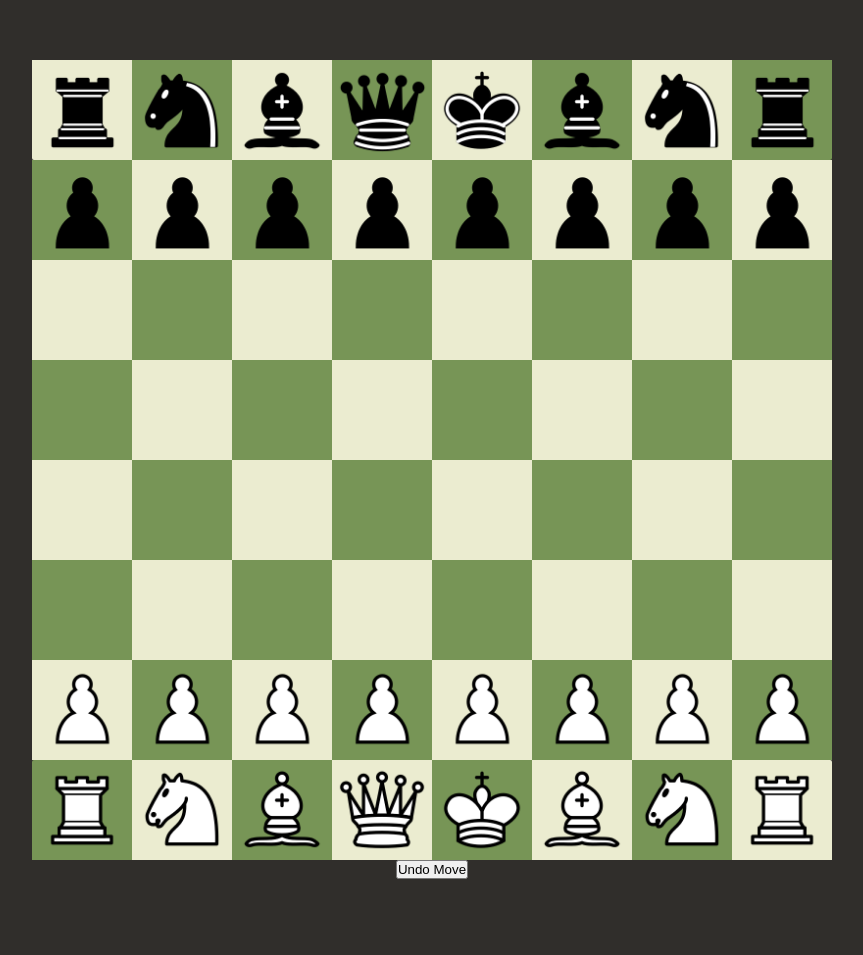
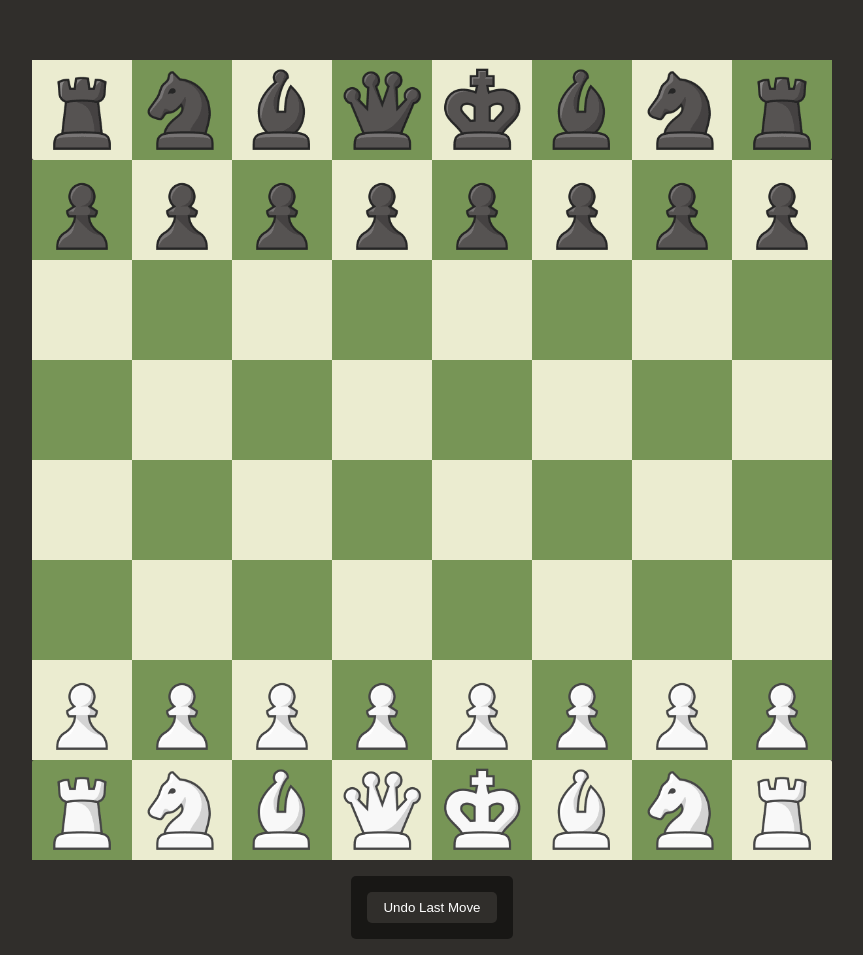
Before and after one commit to Pendletontw/basicallyChess, a website with bundled scripts: page packages/web/index.html in a window 1280 px wide. Shown: the part 140-1095 px from the top of the page, without its empty margins (208-1071 px from the left). Before the commit the page ends 1019 px from the top, so only its background shows below. Built offline with nearby package versions, Linux system fonts and the light colour scheme; what @trent/core would draw is missing.

Commit message:
adding chessdotcom styles

```diff
--- a/packages/web/app/chess.ts
+++ b/packages/web/app/chess.ts
@@ -24,8 +24,7 @@ class ChessManager {
             foundError = true;
         }
         finally {
-            BoardManager.populateBoardFromChess(this.chess.board);
-            UIManager.updateTurn(this.chess.turn);
+            this.updateBoard();
         }
         return foundError;
     }
@@ -35,9 +34,18 @@ class ChessManager {
             this.chess.undo();
         } catch (error) { }
         finally {
-            BoardManager.populateBoardFromChess(this.chess.board);
-            UIManager.updateTurn(this.chess.turn);
+            this.updateBoard();
         }
+    }
+
+    public updateBoard() {
+        BoardManager.populateBoardFromChess(this.chess.board);
+        BoardManager.unhighlightLastMoves();
+        if(this.chess.history.length !== 0) {
+            const last = this.chess.history.length - 1;
+            BoardManager.highlightMove(this.chess.history[last]);
+        }
+        UIManager.updateTurn(this.chess.turn);
     }
 
     public getTurn(): Color {
--- a/packages/web/app/dndv2.ts
+++ b/packages/web/app/dndv2.ts
@@ -108,6 +108,7 @@ class ChessboardDragController {
         const position: number = this._findPositionOfElement(target);
         const error = this._attemptToMakeMove(position);
         if(error) {
+            this.dragged.piece.remove();
             this._resetDragPieceStyles();
         } else {
             this._resetDragState();
@@ -181,6 +182,7 @@ class ChessboardDragController {
     private _attemptToMakeMove(position: number): boolean {
         if(this.dragged.from === null)
             return false;
+
         return this.chessManager.makeMove(this.dragged.from, position);
     }
 
@@ -211,7 +213,6 @@ class ChessboardDragController {
     private _resetDragPieceStyles() {
         if (this.dragged.piece) {
             this.dragged.piece.style.cssText = '';
-            this.dragged.square?.classList.remove("active");
             this.currentSquare?.classList.remove("drag-over");
         }
     }
@@ -220,6 +221,7 @@ class ChessboardDragController {
         if (this.dragged.piece) {
             this._resetDragPieceStyles();
             this._unhighlightTargetSquares(this.dragged.legals);
+            this.dragged.square?.classList.remove("active");
             if(removePiece)
                 this.dragged.piece.remove();
             this.dragged = structuredClone(DRAGGED_DEFAULT);
--- a/packages/web/index.html
+++ b/packages/web/index.html
@@ -12,56 +12,55 @@
     <title>Chess Engine</title>
 </head>
 <body>
-    <p id="turn"></p>
     <div id="board" class="board" style="transform: rotateX(180deg)">
         <div class="square black" style="transform: rotateX(180deg)">
-            <img src="./assets/pieces/standard/W/r.png" alt="">
+            <img src="./assets/pieces/chessdotcom/W/r.png" alt="">
         </div>
         <div class="square white" style="transform: rotateX(180deg)">
-            <img src="./assets/pieces/standard/W/n.png" alt="">
+            <img src="./assets/pieces/chessdotcom/W/n.png" alt="">
         </div>
         <div class="square black" style="transform: rotateX(180deg)">
-            <img src="./assets/pieces/standard/W/b.png" alt="">
+            <img src="./assets/pieces/chessdotcom/W/b.png" alt="">
         </div>
         <div class="square white" style="transform: rotateX(180deg)">
-            <img src="./assets/pieces/standard/W/q.png" alt="">
+            <img src="./assets/pieces/chessdotcom/W/q.png" alt="">
         </div>
         <div class="square black" style="transform: rotateX(180deg)">
-            <img src="./assets/pieces/standard/W/k.png" alt="">
+            <img src="./assets/pieces/chessdotcom/W/k.png" alt="">
         </div>
         <div class="square white" style="transform: rotateX(180deg)">
-            <img src="./assets/pieces/standard/W/b.png" alt="">
+            <img src="./assets/pieces/chessdotcom/W/b.png" alt="">
         </div>
         <div class="square black" style="transform: rotateX(180deg)">
-            <img src="./assets/pieces/standard/W/n.png" alt="">
+            <img src="./assets/pieces/chessdotcom/W/n.png" alt="">
         </div>
         <div class="square white" style="transform: rotateX(180deg)">
-            <img src="./assets/pieces/standard/W/r.png" alt="">
+            <img src="./assets/pieces/chessdotcom/W/r.png" alt="">
         </div>
 
         <div class="square white" style="transform: rotateX(180deg)">
-            <img src="./assets/pieces/standard/W/p.png" alt="">
+            <img src="./assets/pieces/chessdotcom/W/p.png" alt="">
         </div>
         <div class="square black" style="transform: rotateX(180deg)">
-            <img src="./assets/pieces/standard/W/p.png" alt="">
+            <img src="./assets/pieces/chessdotcom/W/p.png" alt="">
         </div>
         <div class="square white" style="transform: rotateX(180deg)">
-            <img src="./assets/pieces/standard/W/p.png" alt="">
+            <img src="./assets/pieces/chessdotcom/W/p.png" alt="">
         </div>
         <div class="square black" style="transform: rotateX(180deg)">
-            <img src="./assets/pieces/standard/W/p.png" alt="">
+            <img src="./assets/pieces/chessdotcom/W/p.png" alt="">
         </div>
         <div class="square white" style="transform: rotateX(180deg)">
-            <img src="./assets/pieces/standard/W/p.png" alt="">
+            <img src="./assets/pieces/chessdotcom/W/p.png" alt="">
         </div>
         <div class="square black" style="transform: rotateX(180deg)">
-            <img src="./assets/pieces/standard/W/p.png" alt="">
+            <img src="./assets/pieces/chessdotcom/W/p.png" alt="">
         </div>
         <div class="square white" style="transform: rotateX(180deg)">
-            <img src="./assets/pieces/standard/W/p.png" alt="">
+            <img src="./assets/pieces/chessdotcom/W/p.png" alt="">
         </div>
         <div class="square black" style="transform: rotateX(180deg)">
-            <img src="./assets/pieces/standard/W/p.png" alt="">
+            <img src="./assets/pieces/chessdotcom/W/p.png" alt="">
         </div>
 
         <div class="square black" style="transform: rotateX(180deg)"></div>
@@ -101,56 +100,58 @@
         <div class="square black" style="transform: rotateX(180deg)"></div>
 
         <div class="square black" style="transform: rotateX(180deg)">
-            <img src="./assets/pieces/standard/B/p.png" alt="">
+            <img src="./assets/pieces/chessdotcom/B/p.png" alt="">
         </div>
         <div class="square white" style="transform: rotateX(180deg)">
-            <img src="./assets/pieces/standard/B/p.png" alt="">
+            <img src="./assets/pieces/chessdotcom/B/p.png" alt="">
         </div>
         <div class="square black" style="transform: rotateX(180deg)">
-            <img src="./assets/pieces/standard/B/p.png" alt="">
+            <img src="./assets/pieces/chessdotcom/B/p.png" alt="">
         </div>
         <div class="square white" style="transform: rotateX(180deg)">
-            <img src="./assets/pieces/standard/B/p.png" alt="">
+            <img src="./assets/pieces/chessdotcom/B/p.png" alt="">
         </div>
         <div class="square black" style="transform: rotateX(180deg)">
-            <img src="./assets/pieces/standard/B/p.png" alt="">
+            <img src="./assets/pieces/chessdotcom/B/p.png" alt="">
         </div>
         <div class="square white" style="transform: rotateX(180deg)">
-            <img src="./assets/pieces/standard/B/p.png" alt="">
+            <img src="./assets/pieces/chessdotcom/B/p.png" alt="">
         </div>
         <div class="square black" style="transform: rotateX(180deg)">
-            <img src="./assets/pieces/standard/B/p.png" alt="">
+            <img src="./assets/pieces/chessdotcom/B/p.png" alt="">
         </div>
         <div class="square white" style="transform: rotateX(180deg)">
-            <img src="./assets/pieces/standard/B/p.png" alt="">
+            <img src="./assets/pieces/chessdotcom/B/p.png" alt="">
         </div>
 
         <div class="square white" style="transform: rotateX(180deg)">
-            <img src="./assets/pieces/standard/B/r.png" alt="">
+            <img src="./assets/pieces/chessdotcom/B/r.png" alt="">
         </div>
         <div class="square black" style="transform: rotateX(180deg)">
-            <img src="./assets/pieces/standard/B/n.png" alt="">
+            <img src="./assets/pieces/chessdotcom/B/n.png" alt="">
         </div>
         <div class="square white" style="transform: rotateX(180deg)">
-            <img src="./assets/pieces/standard/B/b.png" alt="">
+            <img src="./assets/pieces/chessdotcom/B/b.png" alt="">
         </div>
         <div class="square black" style="transform: rotateX(180deg)">
-            <img src="./assets/pieces/standard/B/q.png" alt="">
+            <img src="./assets/pieces/chessdotcom/B/q.png" alt="">
         </div>
         <div class="square white" style="transform: rotateX(180deg)">
-            <img src="./assets/pieces/standard/B/k.png" alt="">
+            <img src="./assets/pieces/chessdotcom/B/k.png" alt="">
         </div>
         <div class="square black" style="transform: rotateX(180deg)">
-            <img src="./assets/pieces/standard/B/b.png" alt="">
+            <img src="./assets/pieces/chessdotcom/B/b.png" alt="">
         </div>
         <div class="square white" style="transform: rotateX(180deg)">
-            <img src="./assets/pieces/standard/B/n.png" alt="">
+            <img src="./assets/pieces/chessdotcom/B/n.png" alt="">
         </div>
         <div class="square black" style="transform: rotateX(180deg)">
-            <img src="./assets/pieces/standard/B/r.png" alt="">
+            <img src="./assets/pieces/chessdotcom/B/r.png" alt="">
         </div>
 
     </div>
-    <button type="button" id="undo">Undo Move</button>
+    <menu id="options">
+        <button type="button" id="undo">Undo Last Move</button>
+    </menu>
 </body>
 </html>
--- a/packages/web/styles/style.css
+++ b/packages/web/styles/style.css
@@ -106,3 +106,36 @@ body {
     border: .5rem solid rgba(0, 0, 0, .25);
     border-radius: 50%;
 }
+
+.square:not(.active).moved::before {
+    content: '';
+    width: 100%;
+    height: 100%;
+    aspect-ratio: 1;
+    background: rgba(255, 255, 0, .5);
+    position: absolute;
+    z-index: 1;
+}
+
+#options {
+    background: rgba(0, 0, 0, .5);
+    margin-block: 1rem;
+    border-radius: 5px;
+}
+
+#undo {
+    display: flex;
+    text-align: center;
+    color: white;
+    padding: .5rem 1rem;
+    background: var(--background);
+    border: none;
+    outline: none;
+    margin: 1rem;
+    border-radius: 5px;
+    cursor: pointer;
+}
+
+#undo:hover {
+    opacity: .7;
+}
```
Also changed, not shown: packages/core/engine/chess.ts (+5 -3 lines), packages/web/app/board.ts (+18 -1 lines), packages/web/assets/pieces/chessdotcom/B/b.png (added), packages/web/assets/pieces/chessdotcom/B/k.png (added), packages/web/assets/pieces/chessdotcom/B/n.png (added), packages/web/assets/pieces/chessdotcom/B/p.png (added), packages/web/assets/pieces/chessdotcom/B/q.png (added), packages/web/assets/pieces/chessdotcom/B/r.png (added), packages/web/assets/pieces/chessdotcom/W/b.png (added), packages/web/assets/pieces/chessdotcom/W/k.png (added), packages/web/assets/pieces/chessdotcom/W/n.png (added), packages/web/assets/pieces/chessdotcom/W/p.png (added), packages/web/assets/pieces/chessdotcom/W/q.png (added), packages/web/assets/pieces/chessdotcom/W/r.png (added).
